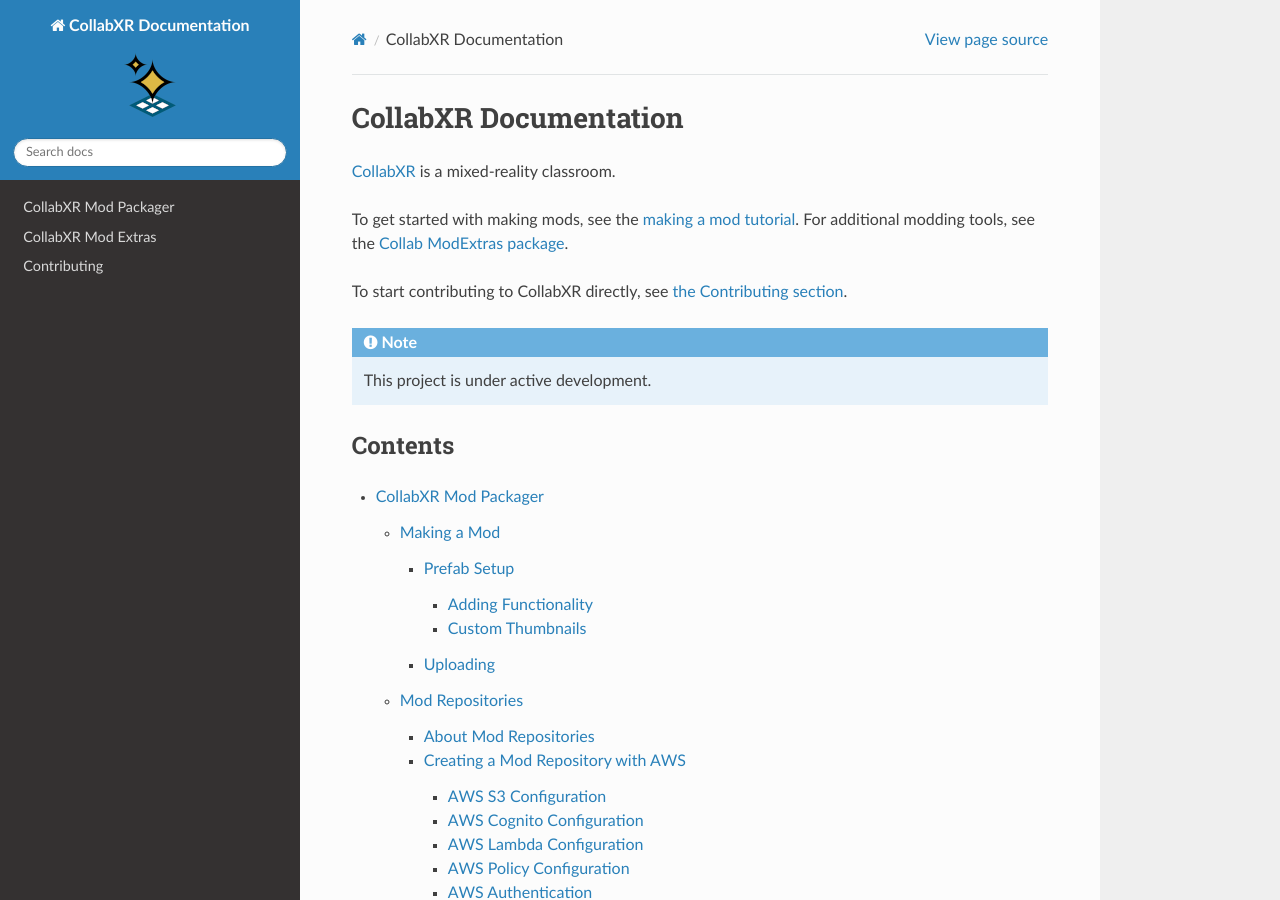
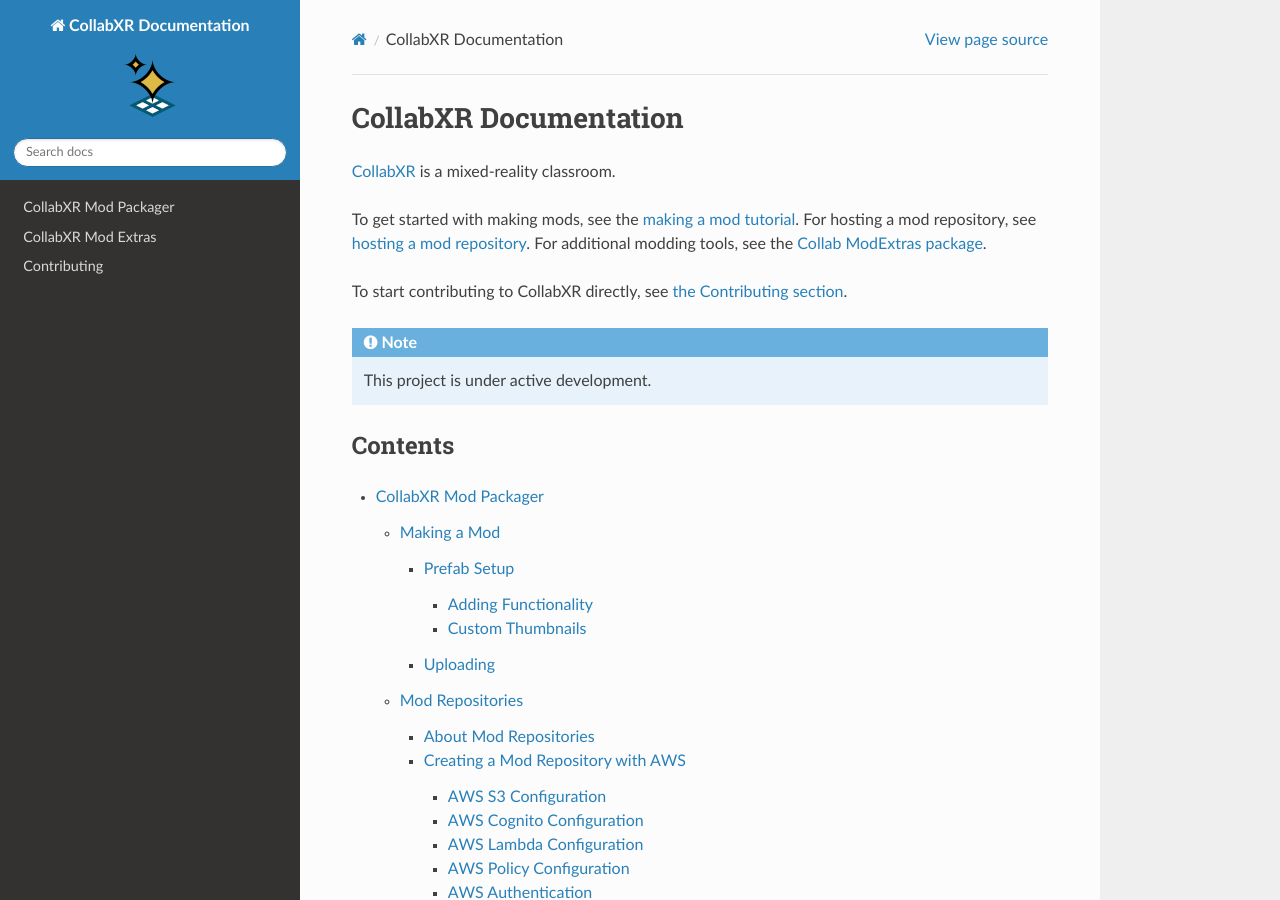
Before and after one commit to Envision-Center/CollabXR-Documentation, a Sphinx documentation site: the page built from docs/source/index.rst, in a window 1280 px wide and 900 px high. Built offline with Sphinx 7.4.7 and the Read the Docs theme 3.1.0, drawn with Linux system fonts in a browser that asks for light colours.

Commit message:
fix json formatting, add link to mod repository setup

```diff
--- a/docs/source/contribution/ide.rst
+++ b/docs/source/contribution/ide.rst
@@ -13,6 +13,7 @@
 
 To enable formatting with CSharpier, add this to your user or project settings file.
 
+.. code-block:: json
 	:caption: settings.json
 	:name: config-zed-csharpier
 
@@ -27,5 +28,7 @@
 					}
 				}
 			}
+		}
+	}
 
 A Zed configuration should already be included in the CollabXR repository.
--- a/docs/source/index.rst
+++ b/docs/source/index.rst
@@ -5,6 +5,7 @@
 `CollabXR`_ is a mixed-reality classroom.
 
 To get started with making mods, see the :doc:`making a mod tutorial<modpackager/prefab>`.
+For hosting a mod repository, see :doc:`hosting a mod repository<modpackager/modrepository>`.
 For additional modding tools, see the :doc:`Collab ModExtras package<modextras>`.
 
 To start contributing to CollabXR directly, see :doc:`the Contributing section<contribution>`.
```
